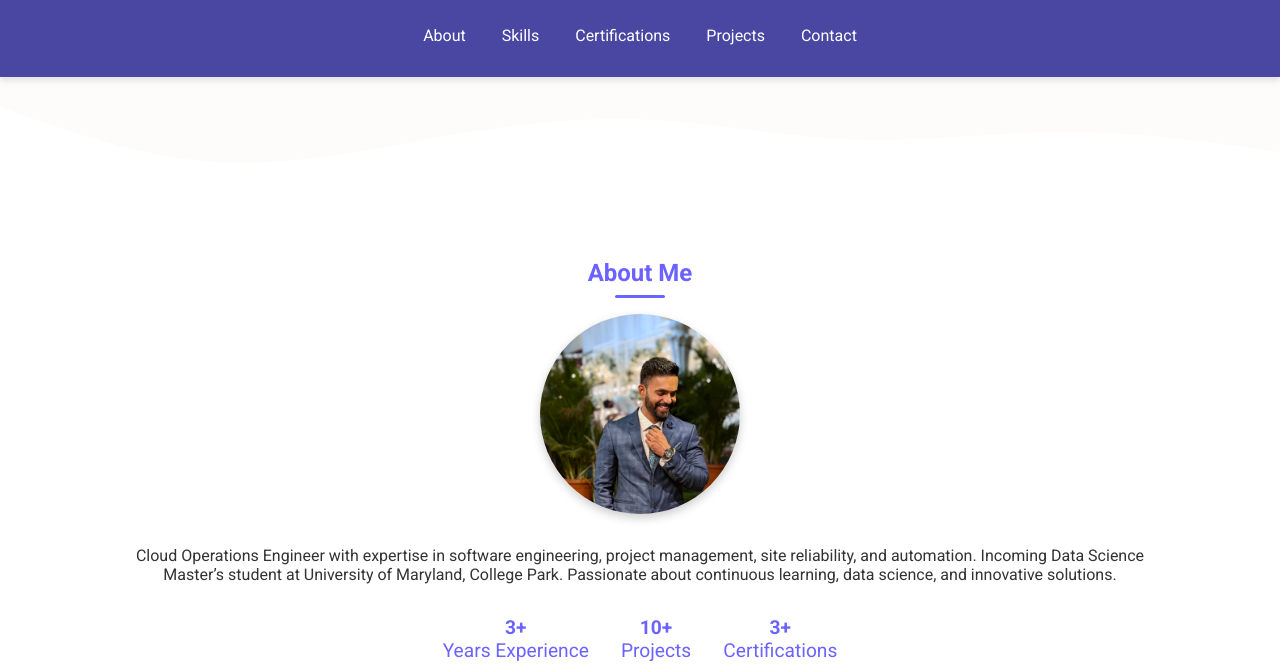
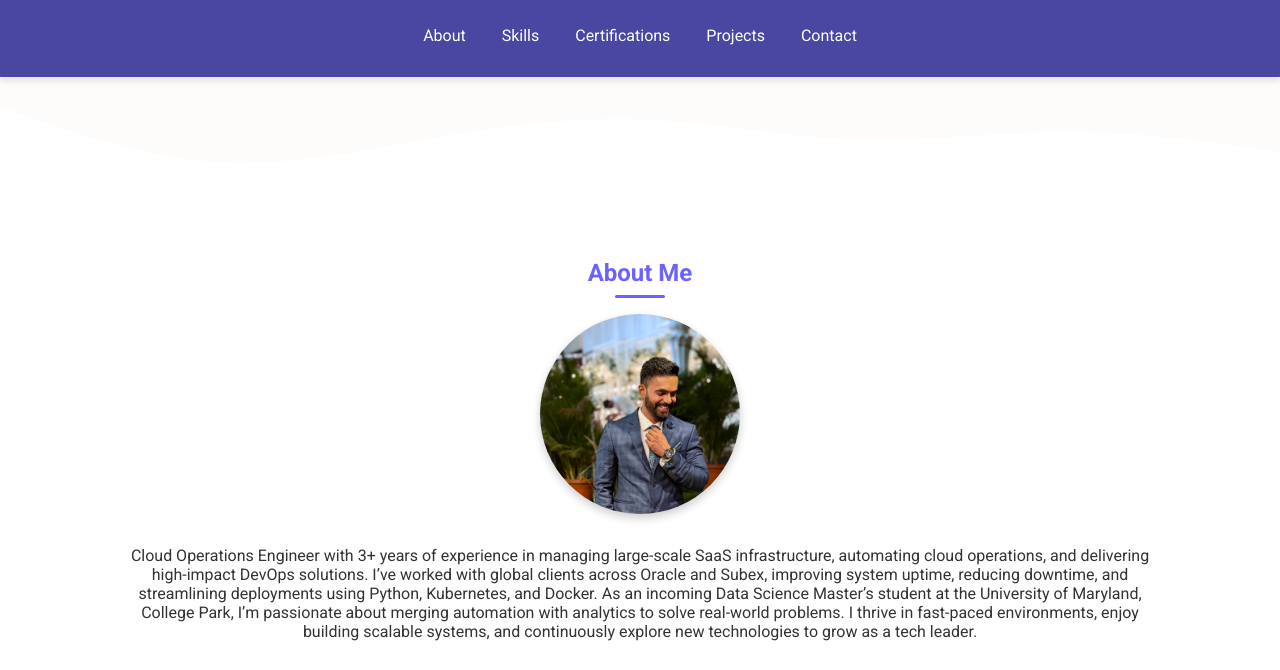
Before and after one commit to sujeetmadihalli/sujeetmadihalli.github.io, a plain HTML site: page index.html in a window 1280 px wide. Shown: the part 92-762 px from the top of the page. Drawn offline with Linux system fonts and the light colour scheme.

Commit message:
Update index.html

```diff
--- a/index.html
+++ b/index.html
@@ -54,8 +54,8 @@
       <div class="photo-container">
         <img src="images/MeCrop.jpeg" alt="Sujeet's photo">
       </div>
-      <p style="text-align:center;">Cloud Operations Engineer with expertise in software engineering, project management, site reliability, and automation. Incoming Data Science Master’s student at University of Maryland, College Park. Passionate about continuous learning, data science, and innovative solutions.</p>
-      <div class="stats">
+     <p style="text-align:center;">Cloud Operations Engineer with 3+ years of experience in managing large-scale SaaS infrastructure, automating cloud operations, and delivering high-impact DevOps solutions. I’ve worked with global clients across Oracle and Subex, improving system uptime, reducing downtime, and streamlining deployments using Python, Kubernetes, and Docker. As an incoming Data Science Master’s student at the University of Maryland, College Park, I’m passionate about merging automation with analytics to solve real-world problems. I thrive in fast-paced environments, enjoy building scalable systems, and continuously explore new technologies to grow as a tech leader.</p>
+<div class="stats">
         <div><strong>3+</strong><br>Years Experience</div>
         <div><strong>10+</strong><br>Projects</div>
         <div><strong>3+</strong><br>Certifications</div>
```
